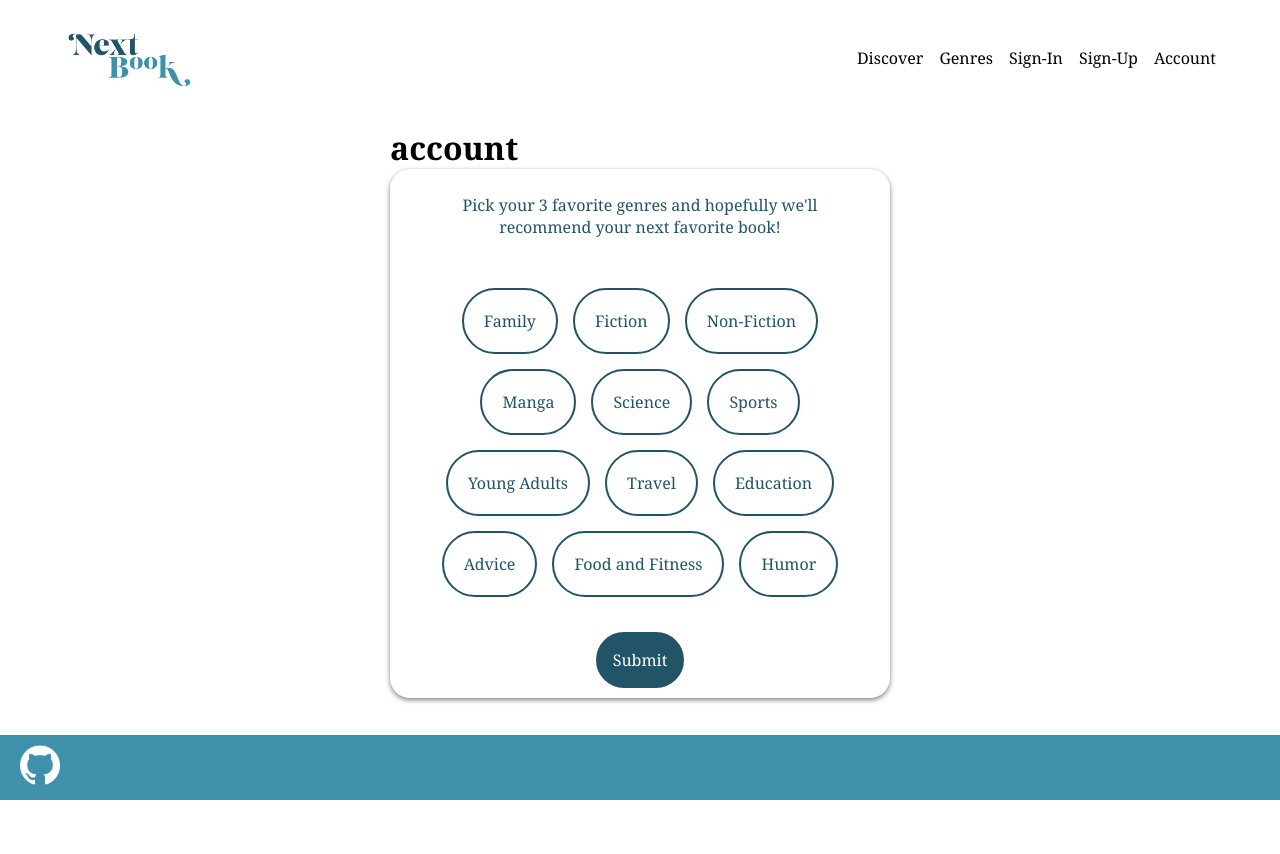
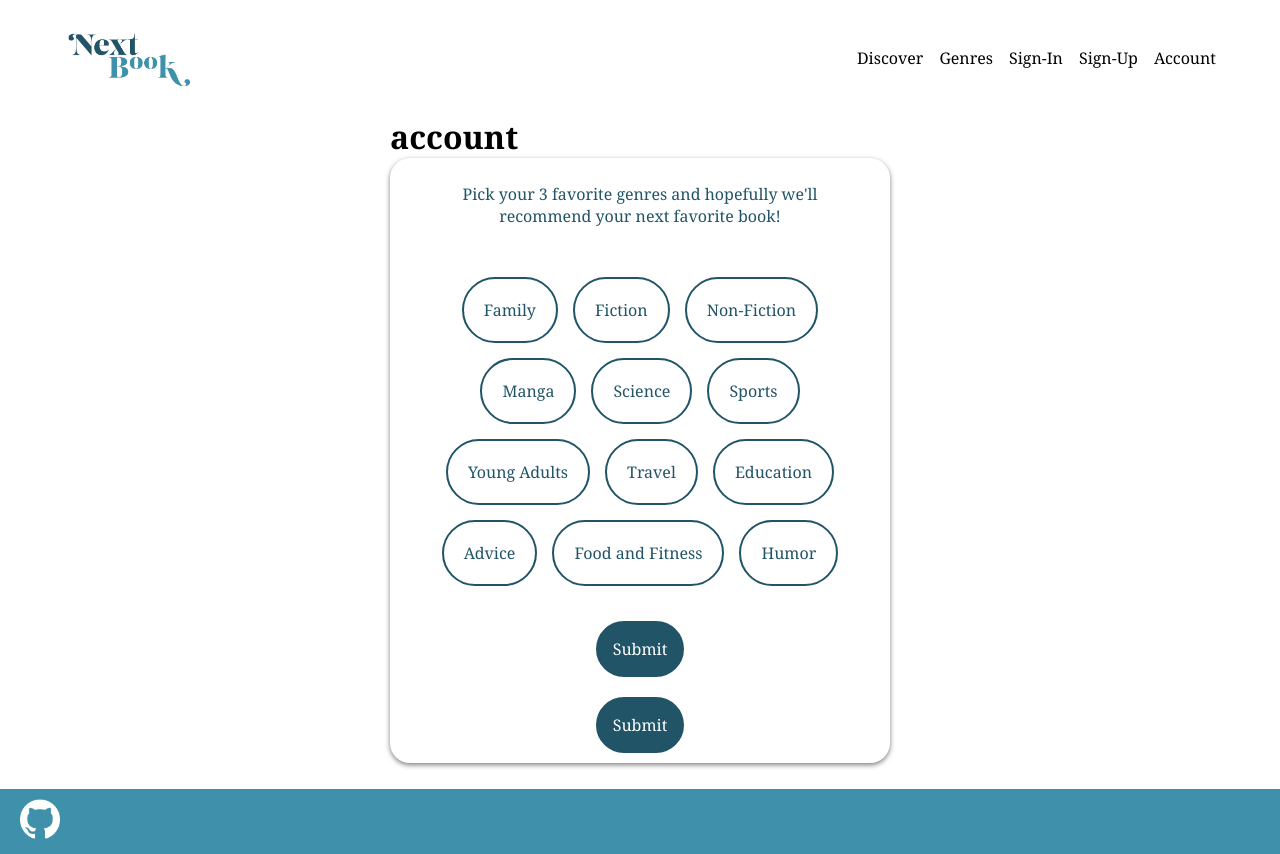
Before and after one commit to christinab980/bookProject, a React (Vite) app in the folder react-ui/: page /account in a window 1280 px wide. Before the commit the page ends 800 px from the top, so only its background shows below. Built offline with nearby package versions, Linux system fonts and the light colour scheme; no server answers.

Commit message:
updated modal to update genres in store

```diff
--- a/react-ui/index.css
+++ b/react-ui/index.css
@@ -416,7 +416,7 @@ form a {
   margin: 2%;
 }
 
-.modal-button button{
+.modal-button button {
   padding: 15px;
   background-color:#215466;
   color: #fff;
--- a/react-ui/src/components/genreButtons.jsx
+++ b/react-ui/src/components/genreButtons.jsx
@@ -7,7 +7,6 @@ import { username } from '../features/usernameSlice';
 
 const Genre = () => {
     let [genres, setGenres] = useState('');
-    const [btnClicked, setBtnClicked] = useState(false);
     const [isActive, setIsActive] = useState([]);
 
     let books = 'books';
@@ -35,23 +34,23 @@ const Genre = () => {
     }
 
     function handleGenre (clickedGenre) {
+            let genreArray = genres.split(" ");
 
             let indexFound = isActive.indexOf(clickedGenre)
 
             if(indexFound === -1 && isActive.length < 3) {
                 setIsActive([...isActive, clickedGenre])
+                genreArray.push(clickedGenre)
+                let newGenres = genreArray.join(" ")
+                setGenres(newGenres)
             } else {
+                //filterActive will work for isActive and Genres array
                 let filterActive = isActive.filter( genre => genre !== clickedGenre )
                 setIsActive(filterActive)
+                let newGenres = filterActive.join(" ")
+                setGenres(newGenres)
             }
-
-
-            let category = clickedGenre
-            setGenres(`${genres} ${category}`);
-
     }
-
-    console.log(isActive)
 
     return (
         <>
@@ -130,6 +129,13 @@ const Genre = () => {
                         Humor
                 </button>
             </div>
+            <div className='modal-button'>
+                <button
+                    onClick={handleSubmit}
+                    >
+                    Submit
+                </button>
+            </div>
         </>
     )
 }
```
